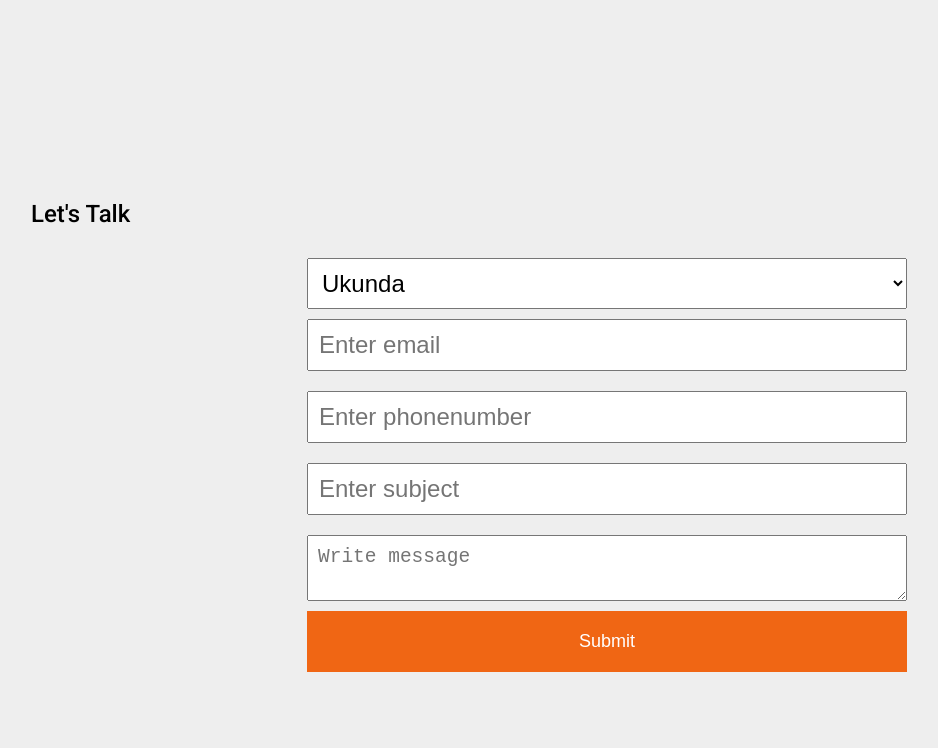
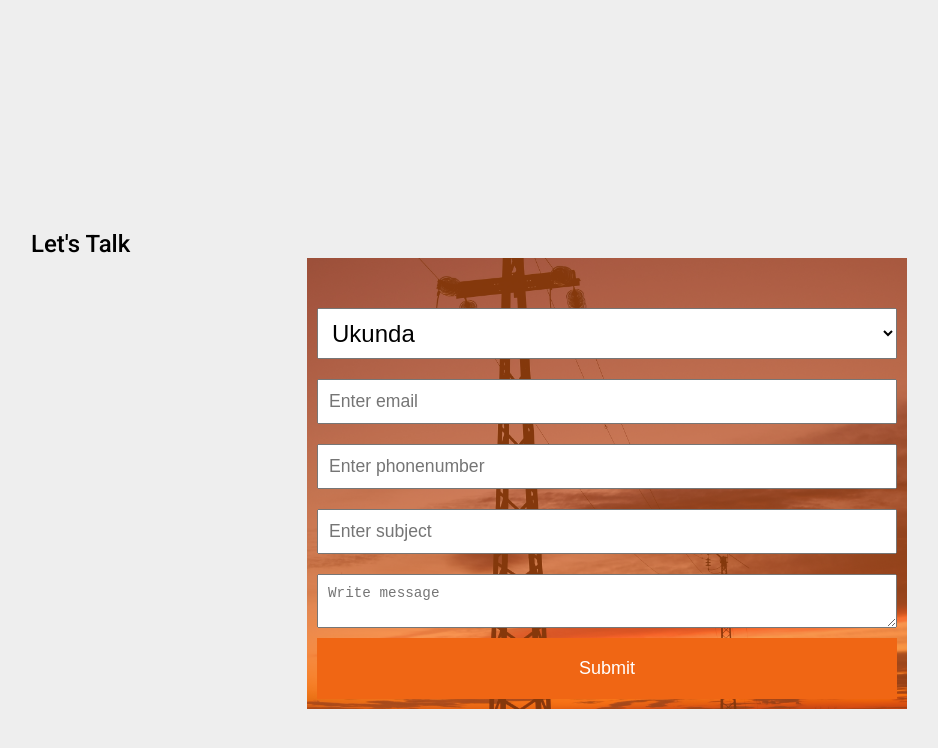
Before and after one commit to Makavelisoftwares/chetman, a plain HTML site: page index.html in a window 1280 px wide. Shown: the part 2277-3025 px from the top of the page, without its empty margins (33-971 px from the left). Drawn offline with Linux system fonts and the light colour scheme.

Commit message:
change21

```diff
--- a/index.html
+++ b/index.html
@@ -104,6 +104,7 @@
             </div>
         </div>
     </nav>
+
     <main>
         <div class="about" id="about">
             <h2>About Us</h2>
@@ -121,17 +122,17 @@
             <div class="serviceDetails">
                 <div class="serviceinfo">
                     <h3>Residential Services</h3>
-                    <p>Lorem ipsum dolor sit amet consectetur adipisicing elit. Eos quo accusantium velit mollitia, neque recusandae itaque deserunt in similique atque, nesciunt beatae quam cumque fugiat eligendi eius architecto, optio nam?</p>
+                    <p>Our electricians, at Chetman Engineering, are all extensively trained with years of experience in residential electrical needs. Servicing Kenya as a whole, we’re a full-service company and can handle any home electrical project you have </p>
                     <button>Lets Talk</button>
                 </div>
                 <div class="serviceinfo">
                     <h3>Industrial Services</h3>
-                    <p>Lorem ipsum dolor sit amet consectetur adipisicing elit. Eos quo accusantium velit mollitia, neque recusandae itaque deserunt in similique atque, nesciunt beatae quam cumque fugiat eligendi eius architecto, optio nam?</p>
+                    <p>We are specialists in industrial electrical work. Our highly skilled team offers installation, project management for all your electrical plant, equipment, and machinery. Our team of registered electricians are highly skilled professionals with extensive experience.</p>
                     <button>Lets Talk</button>
                 </div>
                 <div class="serviceinfo">
                     <h3>Commercial Services</h3>
-                    <p>Lorem ipsum dolor sit amet consectetur adipisicing elit. Eos quo accusantium velit mollitia, neque recusandae itaque deserunt in similique atque, nesciunt beatae quam cumque fugiat eligendi eius architecto, optio nam?</p>
+                    <p>As Chetman Engineering, we can provide all of your commercial electrical contracting services using the most up-to-date components, meeting the latest safety standards and regulations, guaranteeing to give you a safe and reliable electrical supply.</p>
                     <button>Lets Talk</button>
                 </div>
             </div>
--- a/styles.css
+++ b/styles.css
@@ -329,7 +329,7 @@ body{
     margin: 20px 0;
 }
 .serviceinfo:nth-child(1)::before{
-    background-image: url(./images/IMG-20220213-WA0010.jpg);
+    background-image: url(./images/Top_Wall_Electric_2.jpg);
     background-size: cover;
     background-position: center;
     background-repeat: no-repeat;
@@ -467,12 +467,20 @@ form{
     width: 100%;
     display: flex;
     flex-direction: column;
+    position: relative;
+    padding: 10px;
 }
+select,
 form input,
 textarea{
     padding: 10px;
-    font-size: 1.5em;
+    font-size: 1.1em;
     margin: 10px 0;
+    font-weight: 100;
+
+}
+select option{
+    font-size: 0.8em;
 }
 
 form button{
@@ -490,6 +498,23 @@ form textarea:focus{
 form button:hover,
 form button:focus{
     background-color: #9e4009;
+}
+.form{
+    position: relative;
+    background-color: #F06614;
+}
+.form::before{
+    position: absolute;
+    content: '';
+    left: 0%;
+    right: 0%;
+    bottom: 0%;
+    top: 0%;
+    background-image: url(./images/posts.jpg);
+    background-size: cover;
+    background-position: center center;
+    background-repeat: no-repeat;
+    opacity: .45;
 }
 .form select{
     padding: 10px;
```
